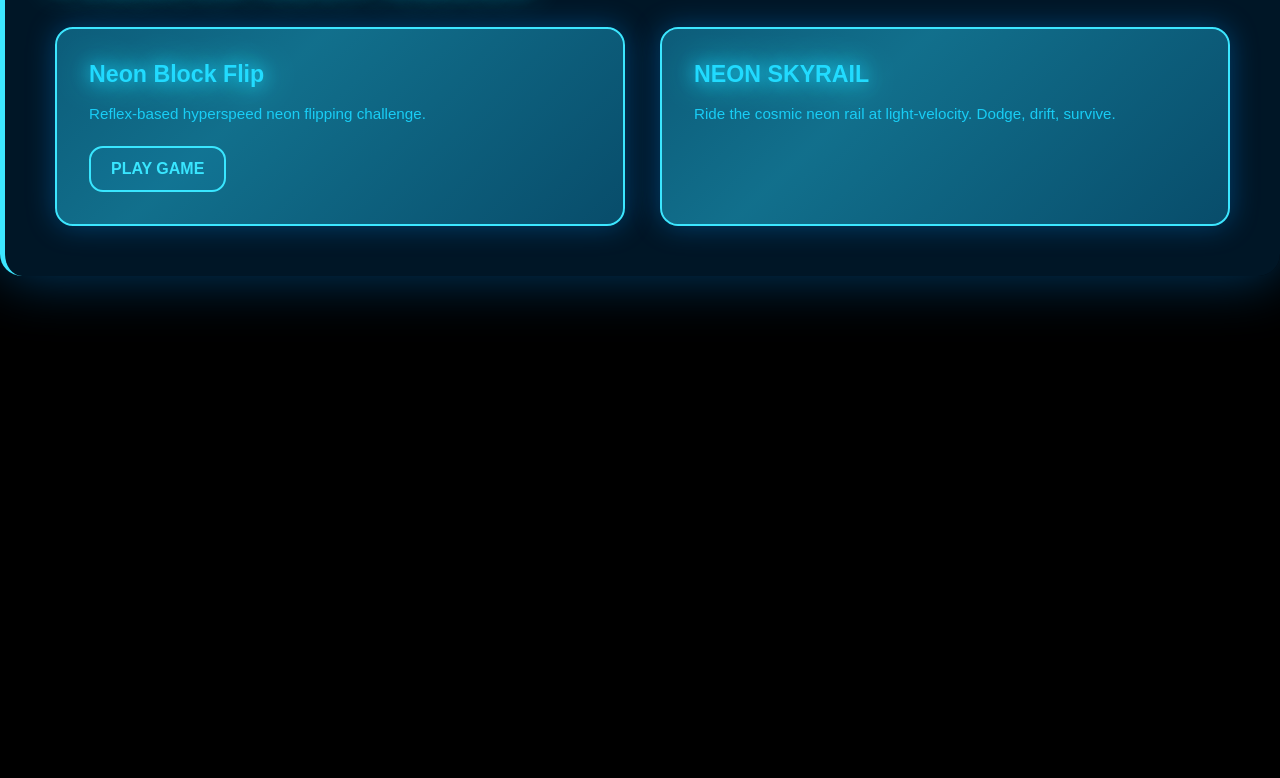
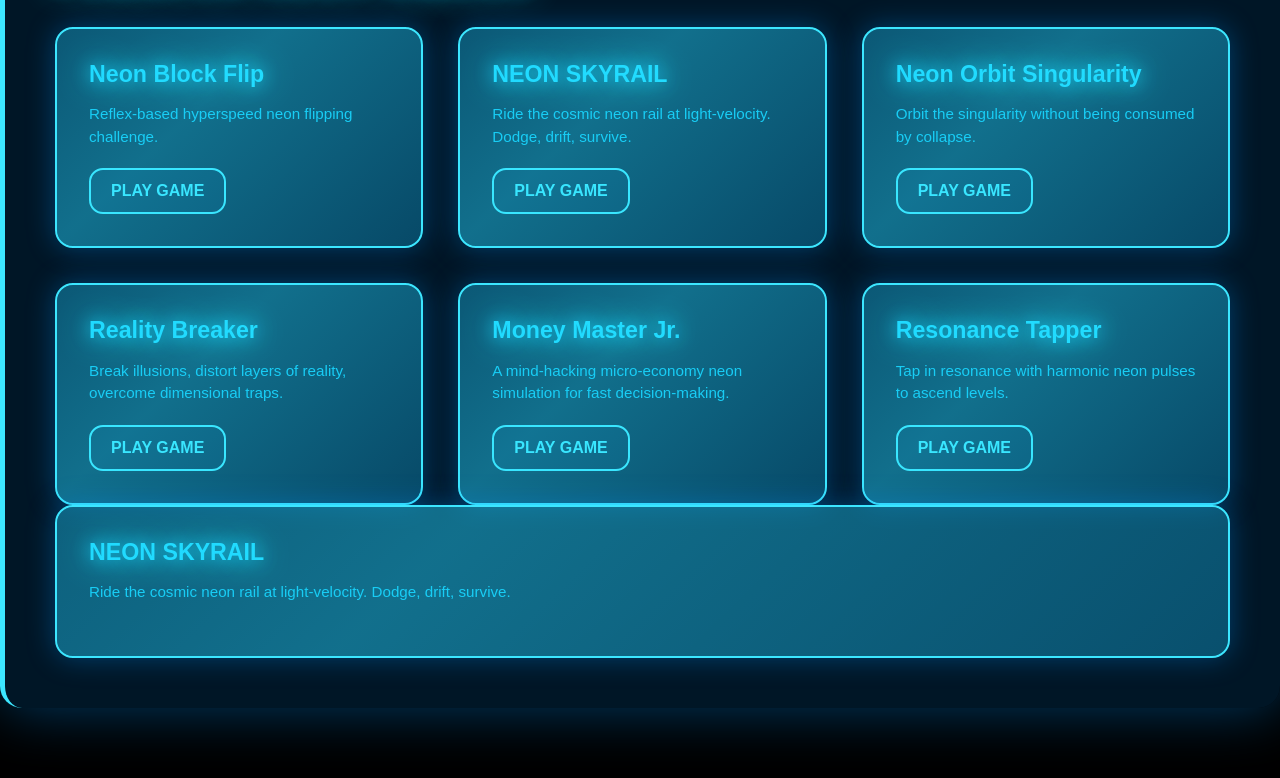
Before and after one commit to Cornelius-Aurelius/Omniscientrix-Arcade-, a plain HTML site: page index.html in a window 1280 px wide. Shown: the part 753-1531 px from the top of the page. Before the commit the page ends 1099 px from the top, so only its background shows below. Drawn offline with Linux system fonts and the light colour scheme.

Commit message:
Update index.html

```diff
--- a/index.html
+++ b/index.html
@@ -193,6 +193,42 @@ footer a{color:var(--ultra);text-decoration:none;text-shadow:var(--glow-soft);}
   <h3>Featured Neon Games</h3>
   <div class="grid">
 
-    <div class="game-card"><h4>Neon Block Flip</h4><p>Reflex-based hyperspeed neon flipping challenge.</p><a href="https://cornelius-aurelius.github.io/neon-block-flip/">PLAY GAME</a></div>
+    <div class="game-card">
+      <h4>Neon Block Flip</h4>
+      <p>Reflex-based hyperspeed neon flipping challenge.</p>
+      <a href="https://cornelius-aurelius.github.io/neon-block-flip/">PLAY GAME</a>
+    </div>
+
+    <div class="game-card">
+      <h4>NEON SKYRAIL</h4>
+      <p>Ride the cosmic neon rail at light-velocity. Dodge, drift, survive.</p>
+      <a href="https://cornelius-aurelius.github.io/NEON-SKYRAIL/">PLAY GAME</a>
+    </div>
+
+    <div class="game-card">
+      <h4>Neon Orbit Singularity</h4>
+      <p>Orbit the singularity without being consumed by collapse.</p>
+      <a href="https://cornelius-aurelius.github.io/neon-orbit-singularity/">PLAY GAME</a>
+    </div>
+
+    <div class="game-card">
+      <h4>Reality Breaker</h4>
+      <p>Break illusions, distort layers of reality, overcome dimensional traps.</p>
+      <a href="https://cornelius-aurelius.github.io/reality-breaker/">PLAY GAME</a>
+    </div>
+
+    <div class="game-card">
+      <h4>Money Master Jr.</h4>
+      <p>A mind-hacking micro-economy neon simulation for fast decision-making.</p>
+      <a href="https://corneliusaurelius.github.io/money-master-jr/">PLAY GAME</a>
+    </div>
+
+    <div class="game-card">
+      <h4>Resonance Tapper</h4>
+      <p>Tap in resonance with harmonic neon pulses to ascend levels.</p>
+      <a href="https://corneliusaurelius.github.io/resonance-tapper/">PLAY GAME</a>
+    </div>
+
+  </div>
 
     <div class="game-card"><h4>NEON SKYRAIL</h4><p>Ride the cosmic neon rail at light-velocity. Dodge, drift, survive.</p><a href="https
```
